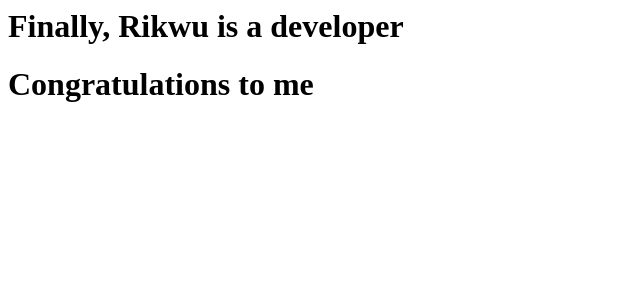
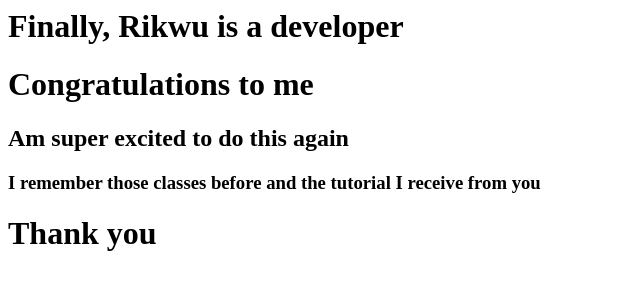
Before and after one commit to RIkwugodwin/Assignment-, a plain HTML site: page index.html in a window 1280 px wide. Shown: the whole page, without its empty margins (0-640 px from the left). Drawn offline with Linux system fonts and the light colour scheme.

Commit message:
Second commit

```diff
--- a/index.html
+++ b/index.html
@@ -1,2 +1,6 @@
 <h1> Finally, Rikwu is a developer </h1>
 <h1> Congratulations to me </h1>
+<h2> Am super excited to do this again</h2>
+<h3> I remember those classes before and the tutorial
+I receive from you </h3>
+<h1> Thank you </h1>
```
